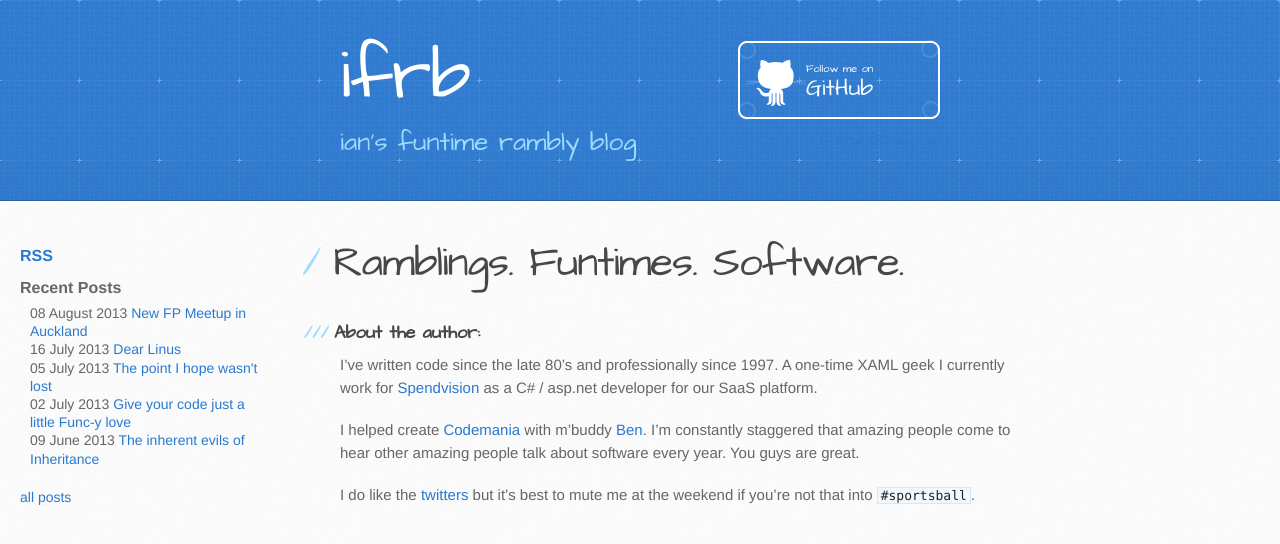
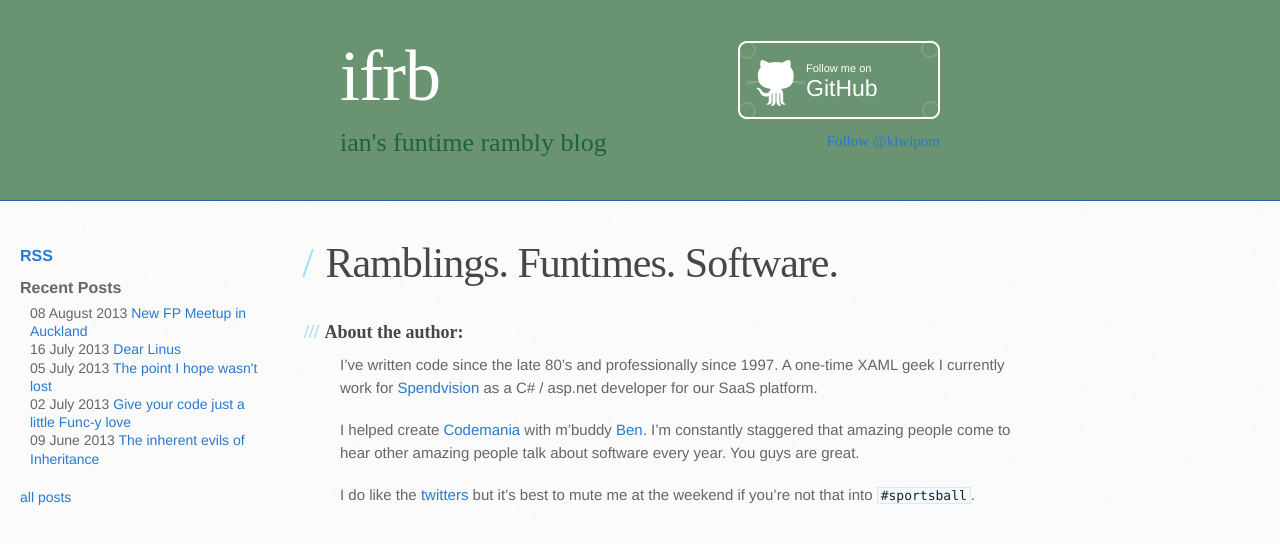
Before and after one commit to kiwipom/kiwipom.github.io, a Jekyll site: the page built from index.md, in a window 1280 px wide. Shown: the top 544 px of the page. Built offline with Jekyll 4.4.1, drawn with Linux system fonts in a browser that asks for light colours; some web fonts are replaced; comment, search, counter and statistics services are not loaded.

Commit message:
theme change

```diff
--- a/_layouts/default.html
+++ b/_layouts/default.html
@@ -4,7 +4,7 @@
     <meta charset='utf-8'>
     <meta http-equiv="X-UA-Compatible" content="chrome=1">
     <meta name="viewport" content="width=device-width, initial-scale=1, maximum-scale=1">
-    <link href='https://fonts.googleapis.com/css?family=Architects+Daughter' rel='stylesheet' type='text/css'>
+    <link href='https://fonts.googleapis.com/css?family=Salsa' rel='stylesheet' type='text/css'>
     <link rel="stylesheet" type="text/css" href="/stylesheets/stylesheet.css" media="screen" />
     <link rel="stylesheet" type="text/css" href="/stylesheets/pygment_trac.css" media="screen" />
     <link rel="stylesheet" type="text/css" href="/stylesheets/print.css" media="print" />
--- a/stylesheets/stylesheet.css
+++ b/stylesheets/stylesheet.css
@@ -75,8 +75,8 @@
 header {
   padding-top: 40px;
   padding-bottom: 40px;
-  font-family: 'Architects Daughter', 'Helvetica Neue', Helvetica, Arial, serif;
-  background: #2e7bcf url(../images/header-bg.jpg) 0 0 repeat-x;
+  font-family: 'Salsa', cursive;
+  background: #6A9371;
   border-bottom: solid 1px #275da1;
 }
 
@@ -91,7 +91,7 @@
 
 header h2 {
   font-size: 26px;
-  color: #9ddcff;
+  color: #206143;
   font-weight: normal;
   line-height: 1.3;
   width: 540px;
@@ -273,7 +273,7 @@
 /* GENERAL ELEMENT TYPE STYLES */
 
 #main-content h1 {
-  font-family: 'Architects Daughter', 'Helvetica Neue', Helvetica, Arial, serif;
+  font-family: 'Salsa', cursive;
   font-size: 2.8em;
   letter-spacing: -1px;
   color: #474747;
@@ -287,7 +287,7 @@
 }
 
 #main-content h2 {
-  font-family: 'Architects Daughter', 'Helvetica Neue', Helvetica, Arial, serif;
+  font-family: 'Salsa', cursive;
   font-size: 22px;
   font-weight: bold;
   margin-bottom: 8px;
@@ -301,7 +301,7 @@
 }
 
 #main-content h3 {
-  font-family: 'Architects Daughter', 'Helvetica Neue', Helvetica, Arial, serif;
+  font-family: 'Salsa', cursive;
   font-size: 18px;
   font-weight: bold;
   margin-top: 24px;
@@ -317,7 +317,7 @@
 }
 
 #main-content h4 {
-  font-family: 'Architects Daughter', 'Helvetica Neue', Helvetica, Arial, serif;
+  font-family: 'Salsa', cursive;
   font-size: 15px;
   font-weight: bold;
   color: #474747;
@@ -331,7 +331,7 @@
 }
 
 #main-content h5 {
-  font-family: 'Architects Daughter', 'Helvetica Neue', Helvetica, Arial, serif;
+  font-family: 'Salsa', cursive;
   font-size: 14px;
   color: #474747;
 }
@@ -343,7 +343,7 @@
 }
 
 #main-content h6 {
-  font-family: 'Architects Daughter', 'Helvetica Neue', Helvetica, Arial, serif;
+  font-family: 'Salsa', cursive;
   font-size: .8em;
   color: #474747;
 }
```
